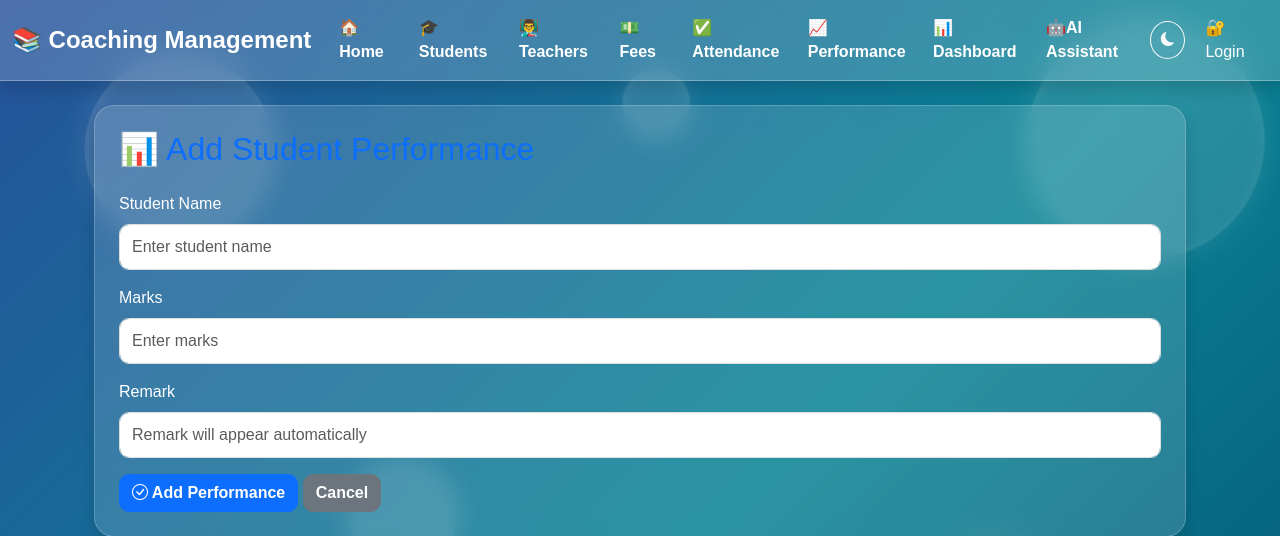
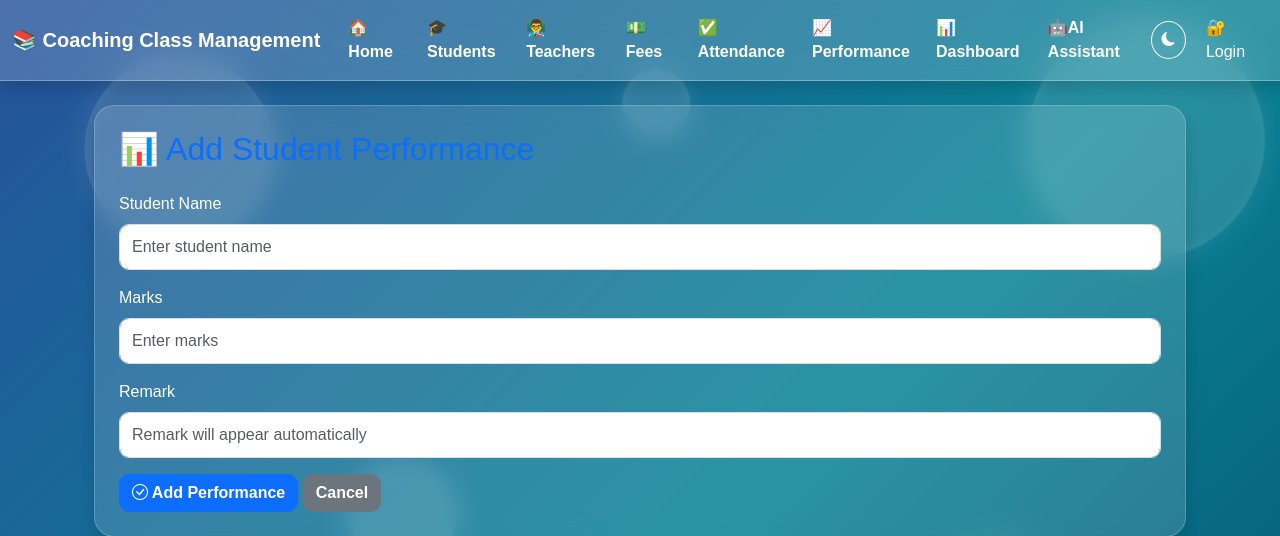
Before and after one commit to Anuradha629/PYTHON_INTERNSHIP, a Flask app: page /add_performance in a window 1280 px wide. Shown: the top 536 px of the page. Run offline with Flask 3, Linux system fonts and the light colour scheme; data that the repository does not hold is empty.

Commit message:
Updated Project

```diff
--- a/templates/base.html
+++ b/templates/base.html
@@ -25,9 +25,9 @@ rel="stylesheet">
 <!-- ================= NAVBAR ================= -->
 <nav class="navbar navbar-expand-lg navbar-dark shadow sticky-top">
 <div class="container-fluid">
-<a class="navbar-brand fw-bold fs-4"
+<a class="navbar-brand fw-bold fs-5"
 href="/">
-📚 Coaching Management
+📚 Coaching Class Management
 </a>
 
 
```
